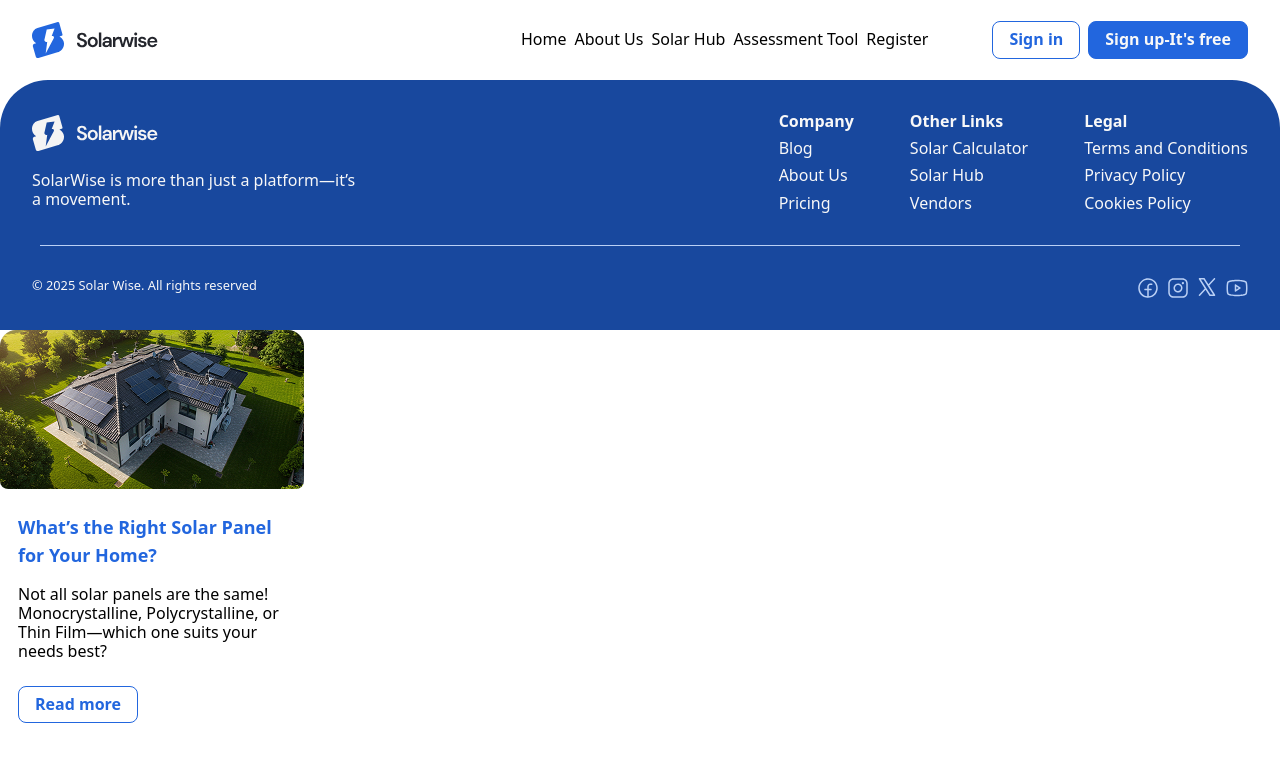
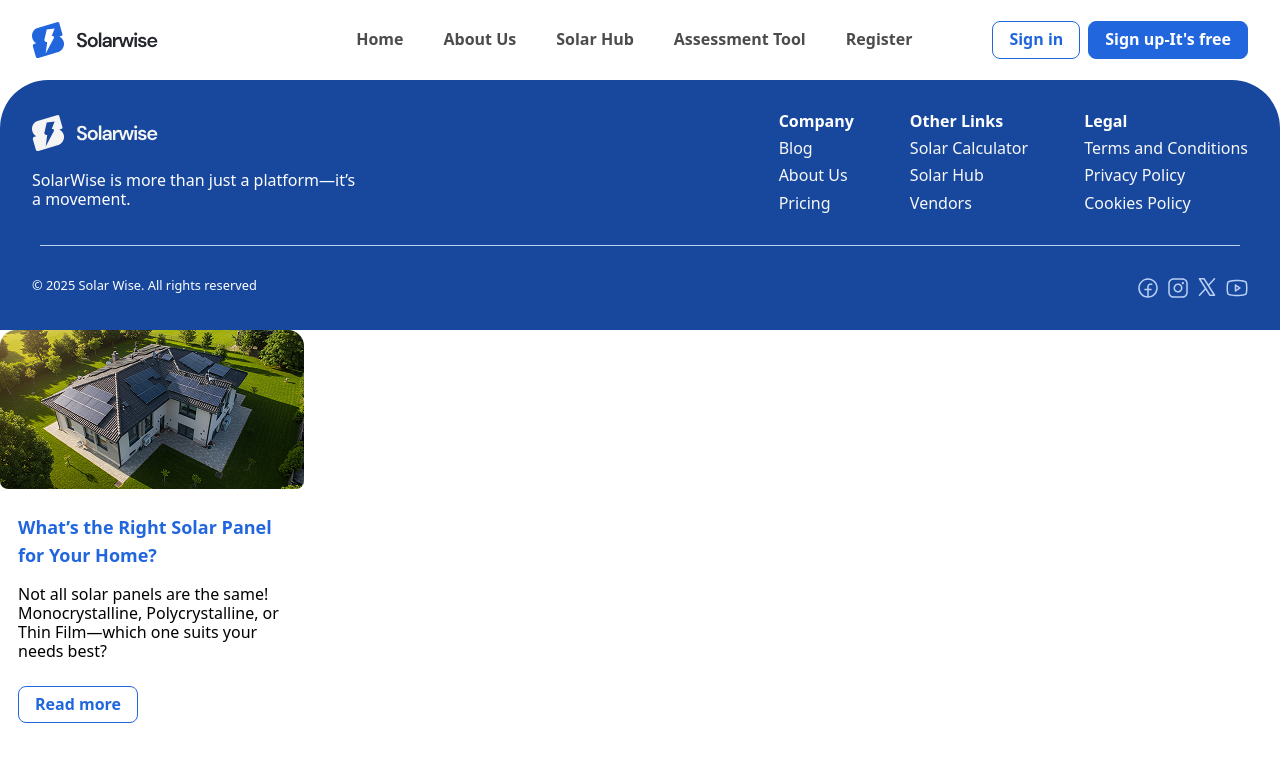
Before and after one commit to AugustineAniobasi/SolarWise-web, a React (Vite) app: page / in a window 1280 px wide. Shown: the top 762 px of the page. Built offline with nearby package versions, Linux system fonts and the light colour scheme.

Commit message:
Update Button and Footer components for improved styling and accessibility; add primary navigation styles

```diff
--- a/src/components/ButtonComponent.jsx
+++ b/src/components/ButtonComponent.jsx
@@ -2,12 +2,12 @@ export default function Button(props) {
   const className =
     props.type === "primary"
       ? "text-primary-500 border-1 border-primary-500 rounded-lg font-semibold"
-      : "text-neutral-50 border-1 border-primary-500 bg-primary-500 rounded-lg font-semibold hover:bg-primary-400 hover:border-primary-400";
+      : "text-white border-1 border-primary-500 bg-primary-500 rounded-lg font-semibold hover:bg-primary-400 hover:border-primary-400";
 
   return (
     <a
       href={props.link}
-      className={`py-2 px-4 inline-block font-semibold ${className}`}
+      className={`inline-block px-4 py-2 font-semibold ${className}`}
     >
       {props.children}
     </a>
--- a/src/components/FooterComponent.jsx
+++ b/src/components/FooterComponent.jsx
@@ -6,8 +6,8 @@ import yt from "../assets/icons/yt-icon.svg";
 
 export default function Footer() {
   return (
-    <footer className="bg-primary-700 text-neutral-50 rounded-t-[3rem]">
-      <div className="container p-8 mx-auto">
+    <footer className="bg-primary-700 rounded-t-[3rem] text-white">
+      <div className="container mx-auto p-8">
         <div className="flex items-center justify-between">
           <div className="max-w-sm text-left">
             <img src={logo} alt="Solar Wise logo" />
@@ -58,7 +58,7 @@ export default function Footer() {
         </div>
 
         <div className="my-6 p-2">
-          <div className="h-[1px] bg-primary-100"></div>
+          <div className="bg-primary-100 h-[1px]"></div>
         </div>
 
         <div className="flex justify-between">
--- a/src/index.css
+++ b/src/index.css
@@ -141,6 +141,12 @@ h6 {
   position: relative;
 }
 
+#primary-nav > li > a {
+  padding: 0.5rem 1rem;
+  font-weight: 600;
+  color: var(--color-neutral-900);
+}
+
 #primary-nav > li > a:hover,
 #primary-nav > li > a.active {
   color: var(--color-primary-500);
```
